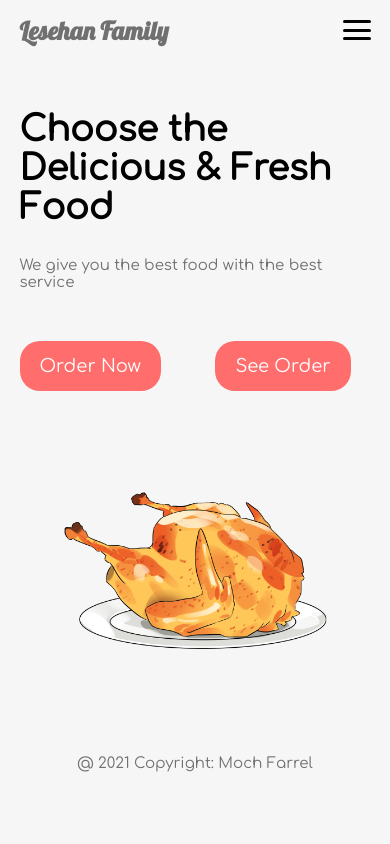
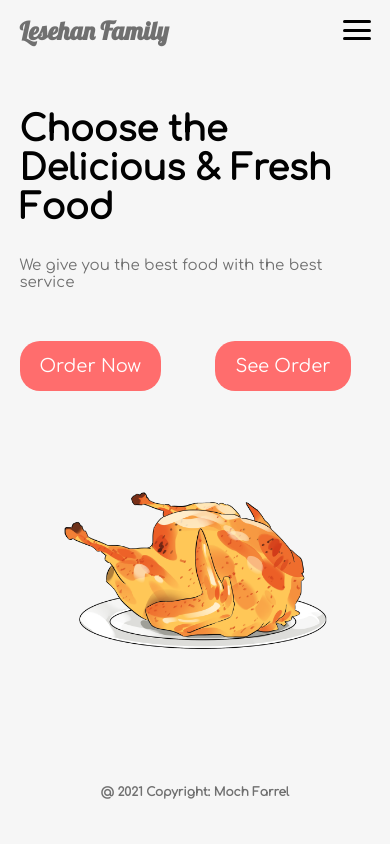
Before and after one commit to mochfarrel06/mochfarrel06.github.io, a PHP site: page / in a window 390 px wide; the page is wider, and only the part inside the window is pictured. Run offline with PHP 8.4, Linux system fonts and the light colour scheme.

Commit message:
memodifikasi index.html dan style.css

```diff
--- a/css/style.css
+++ b/css/style.css
@@ -184,38 +184,16 @@ section #home img{
 
 /* Footer */
 footer{
-    display: flex;
-    justify-content: center;
-    margin-top: 20px;
-    align-self: flex-end;
+    padding: 20px;
+    text-align: center;
+    margin-top: 50px;
 }
 
-footer .bawah{
+footer h4{
     font-size: 15px;
     font-family: 'Comfortaa', cursive;
     color: #707070;
-    margin-top: 20px;
 }
-
-
-
-
-
-
-
-
-
-
-
-
-
-
-
-
-
-
-
-
 
 
 
@@ -271,6 +249,9 @@ footer .bawah{
 
 /* Ukuran smartphone */
 @media screen and (max-width: 576px){
+    body{
+        overflow-x: hidden;
+    }
     .menu-toggler{
         display: flex;
     }
@@ -313,4 +294,8 @@ footer .bawah{
         height: 280px;
     }
 
+    footer h4{
+        font-size: 12px;
+    }
+
 }
--- a/index.html
+++ b/index.html
@@ -45,9 +45,7 @@
                 </div>
             </section>
             <footer>
-                <div class="bawah">
-                    @ 2021 Copyright: Moch Farrel
-                </div>
+                <h4>@ 2021 Copyright: Moch Farrel</h4>
             </footer>
         </div>
         <script src="js/main.js"></script>
```
